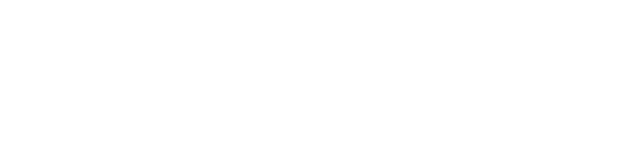
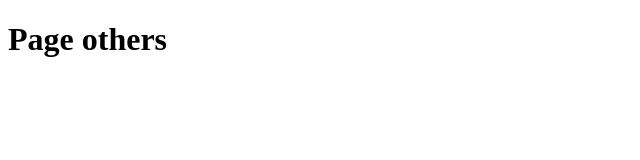
Before and after one commit to oscar02r/testadmin, a plain HTML site: page others.html in a window 1280 px wide. Shown: the whole page, without its empty margins (0-640 px from the left). Drawn offline with Linux system fonts and the light colour scheme.

Commit message:
Modifing other and other

```diff
--- a/others.html
+++ b/others.html
@@ -7,6 +7,6 @@
     <title>Document</title>
 </head>
 <body>
-
+    <h1>Page others</h1>
 </body>
 </html>
```
